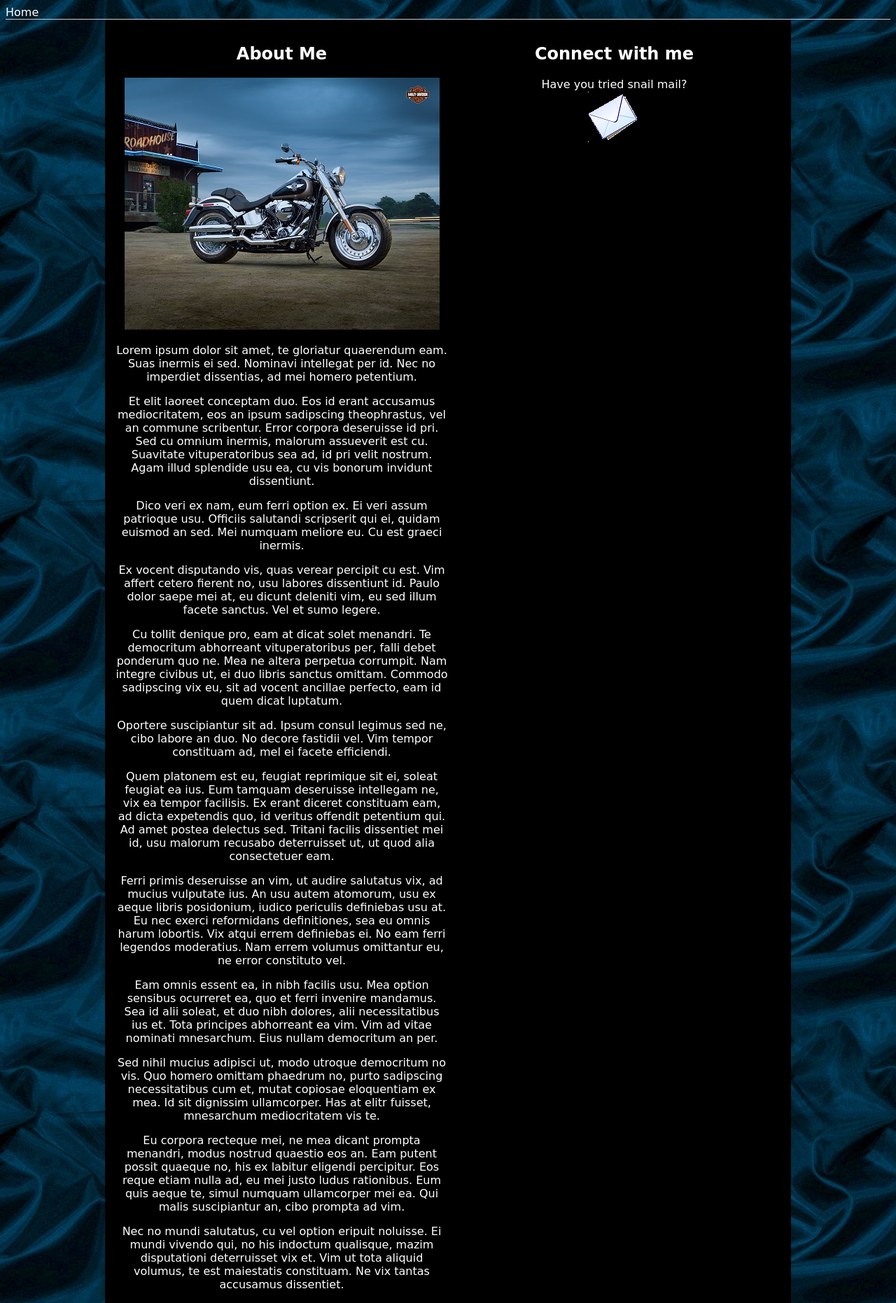
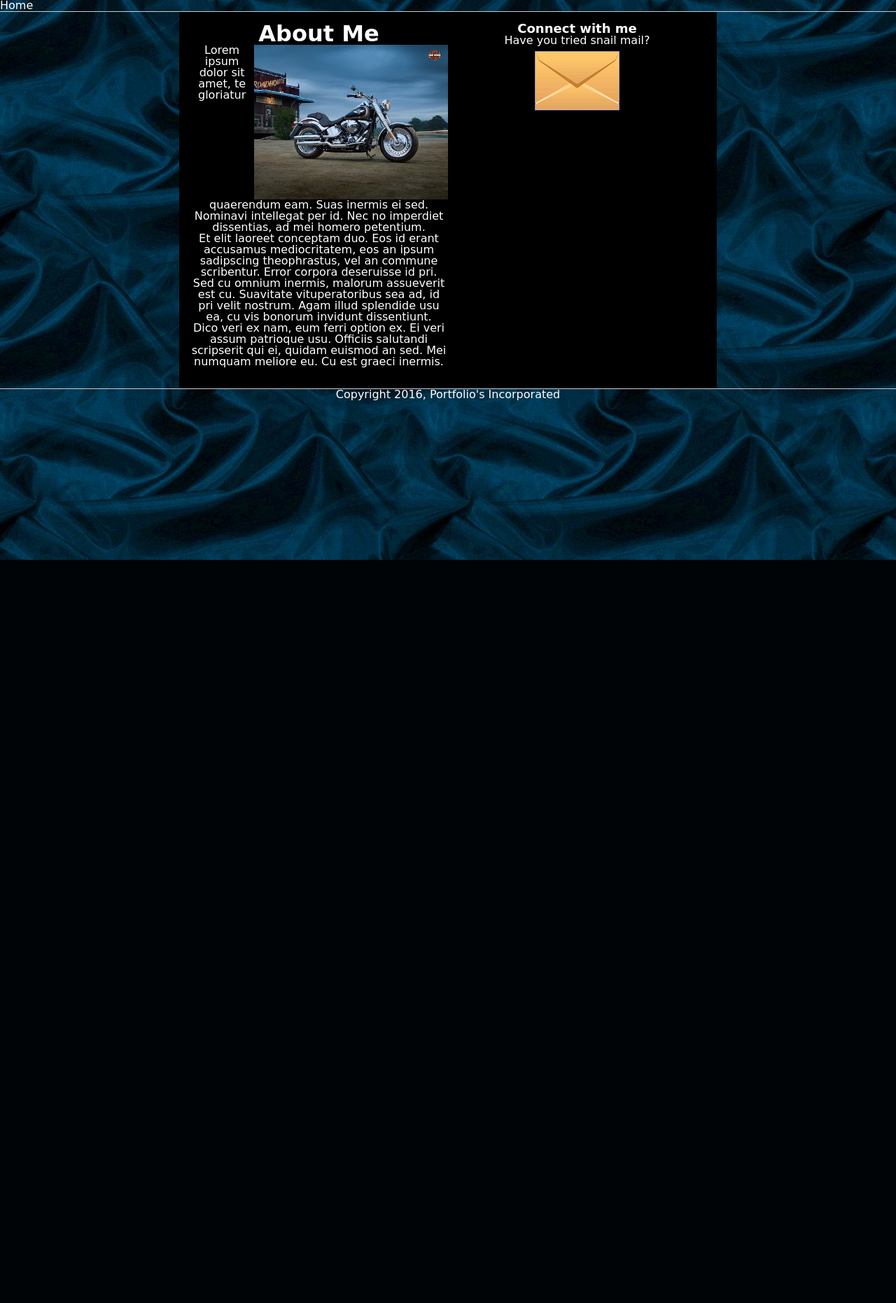
Before and after one commit to womcauliff/Portfolio, a PHP site: page / in a window 1280 px wide. Shown: the top 1862 px of the page at 70% size. After the commit the page ends 800 px from the top, so only its background shows below. Run offline with PHP 8.4, Linux system fonts and the light colour scheme; some web fonts are replaced.

Commit message:
Homework Week Two, Part One Unsolved

```diff
--- /dev/null
+++ b/assets/css/reset.css
@@ -0,0 +1,48 @@
+/* http://meyerweb.com/eric/tools/css/reset/
+   v2.0 | 20110126
+   License: none (public domain)
+*/
+
+html, body, div, span, applet, object, iframe,
+h1, h2, h3, h4, h5, h6, p, blockquote, pre,
+a, abbr, acronym, address, big, cite, code,
+del, dfn, em, img, ins, kbd, q, s, samp,
+small, strike, strong, sub, sup, tt, var,
+b, u, i, center,
+dl, dt, dd, ol, ul, li,
+fieldset, form, label, legend,
+table, caption, tbody, tfoot, thead, tr, th, td,
+article, aside, canvas, details, embed,
+figure, figcaption, footer, header, hgroup,
+menu, nav, output, ruby, section, summary,
+time, mark, audio, video {
+	margin: 0;
+	padding: 0;
+	border: 0;
+	font-size: 100%;
+	font: inherit;
+	vertical-align: baseline;
+}
+/* HTML5 display-role reset for older browsers */
+article, aside, details, figcaption, figure,
+footer, header, hgroup, menu, nav, section {
+	display: block;
+}
+body {
+	line-height: 1;
+}
+ol, ul {
+	list-style: none;
+}
+blockquote, q {
+	quotes: none;
+}
+blockquote:before, blockquote:after,
+q:before, q:after {
+	content: '';
+	content: none;
+}
+table {
+	border-collapse: collapse;
+	border-spacing: 0;
+}
--- a/css/style.css
+++ b/assets/css/style.css
@@ -18,6 +18,15 @@ body {
 footer {
 	border-top: 1px solid #ccc;
 }
+h1, h2 {
+	font-weight: bolder;
+}
+h1 {
+	font-size: xx-large;
+}
+h2 {
+	font-size: large;
+}
 nav {
 	border-bottom: 1px solid #ccc;
 	text-align: left;
@@ -26,10 +35,18 @@ nav {
 section {
 	display: inline;
 	float: left;
+	padding-bottom: 15px;
 	width: 50%;
+}
+.about-me img {
+	float: right;
+	width: 75%;
 }
 .clearfix {
 	overflow: auto;
+}
+.connect img {
+	margin: 7px;
 }
 .container {
 	width: 100%;
@@ -39,8 +56,16 @@ section {
 /*	border-left: 1px dashed grey;
 	border-right: 1px dashed grey;*/
 	margin: 0 auto;
-	max-width: 980px;
+	max-width: 768px;
 	padding: 15px;
 	width: 100%;
+}
 
+
+@media only screen and (max-width: 768px) {
+	/* Add your code here */
 }
+
+@media only screen and (max-width: 640px) {
+	/* Add your code here */
+}
--- a/index.html
+++ b/index.html
@@ -8,7 +8,8 @@
 
     <!-- Stylesheets -->
     <link href="https://fonts.googleapis.com/css?family=Arima+Madurai" rel="stylesheet">
-		<link rel="stylesheet" href="css/style.css">
+    <link rel="stylesheet" href="assets/css/reset.css">
+		<link rel="stylesheet" href="assets/css/style.css">
 	</head>
 	<body>
 		<div class="container">
@@ -19,7 +20,7 @@
 				<section class="about-me">
 					<h1>About Me</h1>
 					<article>
-						<img src="images/harley.jpg">
+						<img src="assets/images/harley.jpg">
 						<p>Lorem ipsum dolor sit amet, te gloriatur quaerendum eam. Suas inermis ei sed. Nominavi intellegat per id. Nec no imperdiet dissentias, ad mei homero petentium.
 						</p>
 						<p>
@@ -28,139 +29,13 @@
 						<p>
 						Dico veri ex nam, eum ferri option ex. Ei veri assum patrioque usu. Officiis salutandi scripserit qui ei, quidam euismod an sed. Mei numquam meliore eu. Cu est graeci inermis.
 						</p>
-						  <p>
-						 Ex vocent disputando vis, quas verear percipit cu est. Vim affert cetero fierent no, usu labores dissentiunt id. Paulo dolor saepe mei at, eu dicunt deleniti vim, eu sed illum facete sanctus. Vel et sumo legere.
-						  </p>
-						  <p>
-						 Cu tollit denique pro, eam at dicat solet menandri. Te democritum abhorreant vituperatoribus per, falli debet ponderum quo ne. Mea ne altera perpetua corrumpit. Nam integre civibus ut, ei duo libris sanctus omittam. Commodo sadipscing vix eu, sit ad vocent ancillae perfecto, eam id quem dicat luptatum.
-						  </p>
-						  <p>
-						 Oportere suscipiantur sit ad. Ipsum consul legimus sed ne, cibo labore an duo. No decore fastidii vel. Vim tempor constituam ad, mel ei facete efficiendi.
-						  </p>
-						  <p>
-						 Quem platonem est eu, feugiat reprimique sit ei, soleat feugiat ea ius. Eum tamquam deseruisse intellegam ne, vix ea tempor facilisis. Ex erant diceret constituam eam, ad dicta expetendis quo, id veritus offendit petentium qui. Ad amet postea delectus sed. Tritani facilis dissentiet mei id, usu malorum recusabo deterruisset ut, ut quod alia consectetuer eam.
-						  </p>
-						  <p>
-						 Ferri primis deseruisse an vim, ut audire salutatus vix, ad mucius vulputate ius. An usu autem atomorum, usu ex aeque libris posidonium, iudico periculis definiebas usu at. Eu nec exerci reformidans definitiones, sea eu omnis harum lobortis. Vix atqui errem definiebas ei. No eam ferri legendos moderatius. Nam errem volumus omittantur eu, ne error constituto vel.
-						  </p>
-						  <p>
-						 Eam omnis essent ea, in nibh facilis usu. Mea option sensibus ocurreret ea, quo et ferri invenire mandamus. Sea id alii soleat, et duo nibh dolores, alii necessitatibus ius et. Tota principes abhorreant ea vim. Vim ad vitae nominati mnesarchum. Eius nullam democritum an per.
-						  </p>
-						  <p>
-						 Sed nihil mucius adipisci ut, modo utroque democritum no vis. Quo homero omittam phaedrum no, purto sadipscing necessitatibus cum et, mutat copiosae eloquentiam ex mea. Id sit dignissim ullamcorper. Has at elitr fuisset, mnesarchum mediocritatem vis te.
-						  </p>
-						  <p>
-						 Eu corpora recteque mei, ne mea dicant prompta menandri, modus nostrud quaestio eos an. Eam putent possit quaeque no, his ex labitur eligendi percipitur. Eos reque etiam nulla ad, eu mei justo ludus rationibus. Eum quis aeque te, simul numquam ullamcorper mei ea. Qui malis suscipiantur an, cibo prompta ad vim.
-						  </p>
-						  <p>
-						 Nec no mundi salutatus, cu vel option eripuit noluisse. Ei mundi vivendo qui, no his indoctum qualisque, mazim disputationi deterruisset vix et. Vim ut tota aliquid volumus, te est maiestatis constituam. Ne vix tantas accusamus dissentiet.
-						  </p>
-						  <p>
-						 Probo habeo vituperatoribus ad mei, te diam simul sapientem sit. Dicat doming feugait ei eos, vel dolore dissentiunt ne. Has cu adhuc mediocrem hendrerit. Magna explicari vim te, no sed ferri illum inciderint. Solum expetendis pro id, his postea molestie corrumpit te.
-						  </p>
-						  <p>
-						 Vis nostrum consulatu cotidieque at, no labores voluptatum dissentias mea. Et fugit vitae sea, quo movet adipisci ex, euismod denique posidonium vel cu. Per sumo sale no, eos ea sale quaeque. Eu sea officiis lucilius. Etiam possim lobortis vis at, erant detracto ne sea. Sea eu animal signiferumque. Qui cu clita tibique fabellas, mea ipsum legere no, ei tempor comprehensam sit.
-						  </p>
-						  <p>
-						 Legimus postulant tincidunt per ad, vim unum tritani eripuit in. Mel ex utinam nominavi scripserit. Nam te sumo equidem detracto, civibus scripserit quo an. Pro convenire liberavisse cu. Vel ea civibus antiopam.
-						  </p>
-						  <p>
-						 Ei sumo rebum volumus vel, iusto nominavi phaedrum qui ea. Nam ut nonumy facete suavitate, debitis epicuri perpetua mei ei. Option deleniti in quo, vix latine incorrupte philosophia ut, vel ad decore mucius explicari. Vim cu fugit temporibus, ex mea veri mentitum volutpat, eum amet dolor sanctus eu. Ea dicam praesent disputationi nec, ad sea tractatos contentiones, no pertinacia incorrupte cum.
-						  </p>
-						  <p>
-						 Libris placerat nec cu, ei tantas sanctus instructior his. Qui ex iudico intellegat rationibus, quo ne blandit splendide instructior, laudem latine sanctus te vel. Ex sit postulant mnesarchum voluptatum. Usu esse dicant imperdiet at, vix ad quot fugit suscipit. Cu usu mutat adhuc feugiat, no modo consul officiis qui. Quaeque tibique et mel, saepe dicunt eloquentiam mei ex.
-						  </p>
-						  <p>
-						 Ad tale homero omittam mea, minim populo eam an. Sint veritus repudiandae ius ei, cu sed tollit eleifend vituperatoribus. Quem solum omnesque mea eu, graeco conclusionemque mei at. Ea graeci eirmod duo, nec te atqui choro, odio minim sed ex. Ex minimum reprehendunt nec, putant aeterno eu est, at pri falli invenire.
-						  </p>
-						  <p>
-						 Falli facete cu vel. Est graeco eruditi maiestatis in. His nemore civibus eleifend ad, te case reque iracundia nam. Vis eu nobis aliquando, qui ne illud complectitur definitionem. At eius forensibus pro, te has urbanitas consectetuer.
-						  </p>
-						  <p>
-						 Per ex utinam dicunt. Sale nihil mel ut, per fastidii necessitatibus ea. Melius evertitur mea et, porro commodo eam ea, nec ludus nostrum te. Elitr commodo petentium cu his.
-						  </p>
-						  <p>
-						 Vim omittam referrentur ad. Ex duo exerci vocibus, no pro idque assum. Meis petentium accommodare et sed, cu quo vidit adhuc. Sea at error cetero alienum, duo te labore legimus petentium. Est prompta apeirian et, has cu modus nobis. No est commodo quaeque, ad mel detracto interesset, sed vidisse civibus te. Vocent expetenda dissentiet per ne, pri cu congue ridens malorum, vel postulant adversarium ex.
-						  </p>
-						  <p>
-						 Praesent instructior ad mea. An est propriae pertinax, aliquam oporteat consetetur ne quo. Te unum patrioque duo, ea elit liber euismod pro, augue facilisi laboramus sed ei. Atomorum aliquando eu eam, stet nusquam id cum, ne usu populo mucius hendrerit.
-						  </p>
-						  <p>
-						 An solum quidam vim, vide splendide efficiendi vix cu. Eos ex aliquando expetendis. Ea impedit voluptua volutpat per, te legimus accumsan per, cibo persecuti moderatius cu vel. Idque mazim meliore sit ex, vis in velit partem. Vel doctus habemus in, an sed atqui doming prodesset. Mei ut augue omittam disputationi, has in populo facilisis. Cum munere soluta similique id, falli semper scripserit eos an, eu oporteat gubergren reformidans sed.
-						  </p>
-						  <p>
-						 Et appetere oporteat sapientem vix, duo cu errem iudico invenire. Sit ullum adipiscing ei. Eirmod luptatum petentium cu vis, id per causae aperiri vivendo. At pro debet perfecto. Duo ludus percipitur id, nec eu iriure voluptatum posidonium, an duis soleat singulis eam.
-						  </p>
-						  <p>
-						 Quo ad choro inermis adipiscing, ut eam duis dolores appellantur, eu vis delectus accusata. Legere recteque te has, putent possim omnium in ius, mea tempor scribentur ad. Omnis simul ei vel. Vidit dissentiunt eos te, commodo scripta sadipscing vix ex, te est veri salutatus. No est impetus reprehendunt, pri ne nobis fabulas.
-						  </p>
-						  <p>
-						 Suas sadipscing quo an, postea bonorum impedit ea sea. Ius quando sensibus hendrerit ne, reprimique complectitur nam ei. Alii perfecto moderatius duo ex, eu vidisse integre incorrupte his. Libris inimicus tractatos vis ei. Sale suscipit ea vim, vim iudico oratio deseruisse ea.
-						  </p>
-						  <p>
-						 Tota vidit saepe nec in, et est nominavi maiestatis, abhorreant signiferumque in duo. Mea mollis tincidunt ei. Vix vitae oblique albucius ex, vel tollit ornatus facilisi ex. Te pri animal appareat. Mea id nusquam nominati. Dicit nullam veritus mea ex, usu quaerendum reformidans referrentur cu. Ei adipisci pertinacia pri.
-						  </p>
-						  <p>
-						 Fabulas utroque at vel, no pri diceret alterum. Et munere adipiscing mei, in mea posse soleat. Reque aliquam convenire ut usu, vel aeque audire vivendum eu, ea eos iusto nostrud. Aperiam periculis eum ei, quod nominati iracundia ex vel, duo impetus labores cu.
-						  </p>
-						  <p>
-						 Qui id adhuc senserit. Facilisis hendrerit expetendis ne has. Sea id semper tibique, atqui democritum scripserit his at. Electram sapientem consetetur ex his, mea an solet diceret euripidis, solum harum no qui.
-						  </p>
-						  <p>
-						 Simul tollit ne sea, viderer tacimates euripidis usu et. Erroribus instructior sed ea, ad his duis ludus aperiri. Vel elitr doming suavitate cu, wisi vivendum maluisset duo no. Per noluisse vituperata cu, solum affert deseruisse in duo, ceteros reprehendunt has te. Brute ignota timeam et vis, te semper forensibus persequeris quo. Nonumes molestie ne vix, sea ei legimus feugait lucilius.
-						  </p>
-						  <p>
-						 Modus oratio labore ea eum, te pri habeo fuisset inciderint. At eum ullum posidonium, ne placerat phaedrum consequuntur mea. Pri explicari conclusionemque ea. Cum veritus apeirian partiendo ei, ad consul assueverit vim. Ne ius odio splendide, cum case essent nostro ad.
-						  </p>
-						  <p>
-						 Affert libris apeirian in his, eam paulo quando ut. Vel id eros homero temporibus, accusamus voluptaria vim ne, principes argumentum ad nam. Affert moderatius et vel. Wisi apeirian sed an, has diceret scaevola elaboraret et, no sit habeo voluptua lucilius.
-						  </p>
-						  <p>
-						 Quando alterum admodum mel ea, qui congue virtute reformidans ad. Prima essent usu ei. Mel in liber accusata maiestatis, ne eum laoreet sententiae. Quo in omnis pertinacia, veniam primis eligendi has ex. Quo ei ipsum tritani, has at fuisset dissentias, ea sed sale omittam partiendo.
-						  </p>
-						  <p>
-						 Ea sit virtute deleniti, ex admodum dissentiunt vix. Vix clita complectitur necessitatibus et. Pri te sensibus definiebas, mel maluisset interesset ad, ne purto consequat reformidans has. Saepe partem molestiae ne pri, quo singulis referrentur mediocritatem ei. Vis an quando saperet inermis, no qui prompta nominati, usu eros errem ne.
-						  </p>
-						  <p>
-						 Duo et unum inimicus, ad soluta molestie suscipit his. Mundi partiendo sea in, te nec alii dolorum lobortis. Id veri graeco dolorem qui, in porro moderatius efficiendi vix, nam in fierent principes. Sea at ipsum solet ignota, pri at bonorum percipit, euismod constituam et vix. Purto delicata ad vim. Ignota praesent vel no.
-						  </p>
-						  <p>
-						 Wisi equidem an per. Quidam dissentiunt ex vis, mel no nonumes veritus. Ex vix ludus vitae affert, ut mea congue populo, ut mei tale offendit. Nobis propriae ad duo, eam in phaedrum convenire.
-						  </p>
-						  <p>
-						 In accusata mediocritatem eos, nec te zril expetendis sadipscing. Et ius atqui luptatum legendos. An mel minim saperet. Ad quo vocent offendit, te nec ceteros neglegentur ullamcorper, eu phaedrum torquatos nam. Cum no dicant deserunt laboramus. Usu no noster inciderint, mei no ferri vivendum.
-						  </p>
-						  <p>
-						 Idque labores invenire in eum, ad omnium quaestio mel, pro expetenda ocurreret corrumpit et. Nam id numquam saperet civibus. At sed magna pericula, phaedrum quaerendum scriptorem te quo, usu cu autem fastidii lucilius. Omnis admodum voluptua nec ne, esse recusabo persequeris in cum. Per etiam vulputate ea.
-						  </p>
-						  <p>
-						 Etiam iisque sadipscing qui ut. At assum labore civibus his. Maiorum commune appareat vix ex. Fugit legimus ceteros per ei. Has cu facete delectus, est te gubergren quaerendum. Habeo quodsi ut ius.
-						  </p>
-						  <p>
-						 His accusata corrumpit ei. In docendi delectus mel, no augue legendos mandamus sea. Vel graece lobortis scriptorem ut. Has utinam labore at, lobortis cotidieque reformidans vis ad, quod officiis ius ex.
-						  </p>
-						  <p>
-						 Ea eum justo ullum dolor. Ne alterum tincidunt sea, vel ut purto noster aperiri. No labores deserunt his. Ad ius prompta explicari. Posse voluptatibus quo ne, no vim ubique scaevola. Pro doming maiorum ex, in petentium instructior mea. An duo dicant veniam semper.
-						  </p>
-						  <p>
-						 Cum ad consul contentiones, melius impedit in pri, eu movet ocurreret pri. Eam te laudem labore, cum stet sale laudem ea, an duo malis dolorum. Mel et appetere iudicabit. No sit facete qualisque splendide, wisi oportere et vim.
-						  </p>
-						  <p>
-						 Everti legendos dignissim ad est, per menandri pertinax imperdiet eu, cum purto contentiones ea. Invidunt splendide eam at, sed no lorem euripidis, ignota tractatos in mel. Cum te idque appellantur suscipiantur, aperiri verterem ne his. Et ponderum definitiones quo, sea epicurei laboramus et, vim id iusto quando. Ut mazim movet est. Nihil libris ei per, vis vidit solet ad.
-						  </p>
-						  <p>
-						 Dolores disputationi definitionem ut mel, vis ei audire accommodare. Sonet vituperatoribus at nec. Vim elitr feugiat ea, verear suscipiantur eos ex. Vel meliore gloriatur inciderint eu, ut prodesset dissentiet mel, clita omnium commune eam ad. Eros habeo est ut, duis vidisse te pro. Cu sed sonet impedit rationibus, id sit assum aliquip epicurei, erant delectus deserunt eum eu.
-						  </p>
-						  <p>
-						 Ea eros meis quaestio quo. In oratio oporteat vix, his te probo nulla officiis, affert nominavi percipitur ut qui. Eirmod euismod usu an. Odio liber aliquam quo ne, vix.
-						</p>
 					</article>
 				</section>
 
-				<aside>
+				<aside class="connect">
 					<h2>Connect with me</h2>
 					<p>Have you tried snail mail?<br>
-						<img src="images/envelope.png" alt="Image of an envelope"></p>
+						<img src="assets/images/envelope.png" alt="Image of an envelope"></p>
 				</aside>
 			</div><!-- end content-wrapper -->
 			<footer>Copyright 2016, Portfolio's Incorporated</footer>
```
Also changed, not shown: assets/images/dark-blue-silk.jpg (renamed from images/dark-blue-silk.jpg), assets/images/envelope.gif (added), assets/images/envelope.png (added), assets/images/harley.jpg (renamed from images/harley.jpg), images/envelope.png (deleted). Lines whose indentation alone changed are shown as unchanged.
